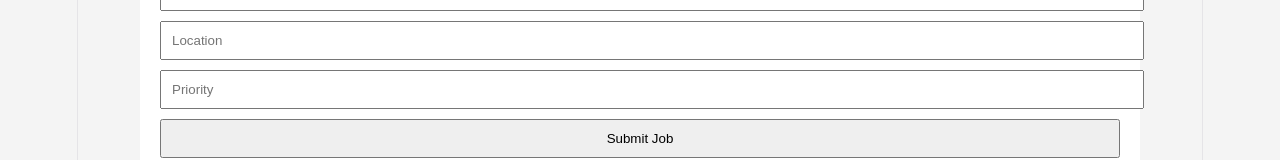
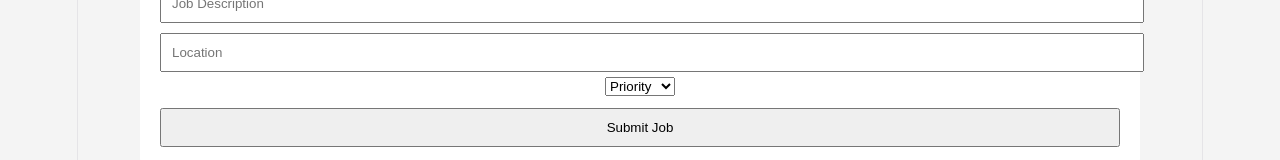
Before and after one commit to SZStanton/Jobs-App, a React app in the folder client/: page / in a window 1280 px wide. Shown: the part 173-333 px from the top of the page. Built offline with nearby package versions, Linux system fonts and the light colour scheme; no server answers; the HTML template or start-up script is replaced by a standard one.

Commit message:
constrain priority to low medium high

```diff
--- a/client/src/components/JobForm.jsx
+++ b/client/src/components/JobForm.jsx
@@ -38,13 +38,19 @@
         required
       />
 
-      <input
-        type="text"
-        placeholder="Priority"
+      {/* Empty default keeps 'required' meaningful, so priority is a choice */}
+      <select
         value={priority}
         onChange={e => setPriority(e.target.value)}
         required
-      />
+      >
+        <option value="" disabled>
+          Priority
+        </option>
+        <option value="low">Low</option>
+        <option value="medium">Medium</option>
+        <option value="high">High</option>
+      </select>
       <button type="submit">Submit Job</button>
     </form>
   );
```
Also changed, not shown: 1 other file (tests, documents, lock files or other folders).
